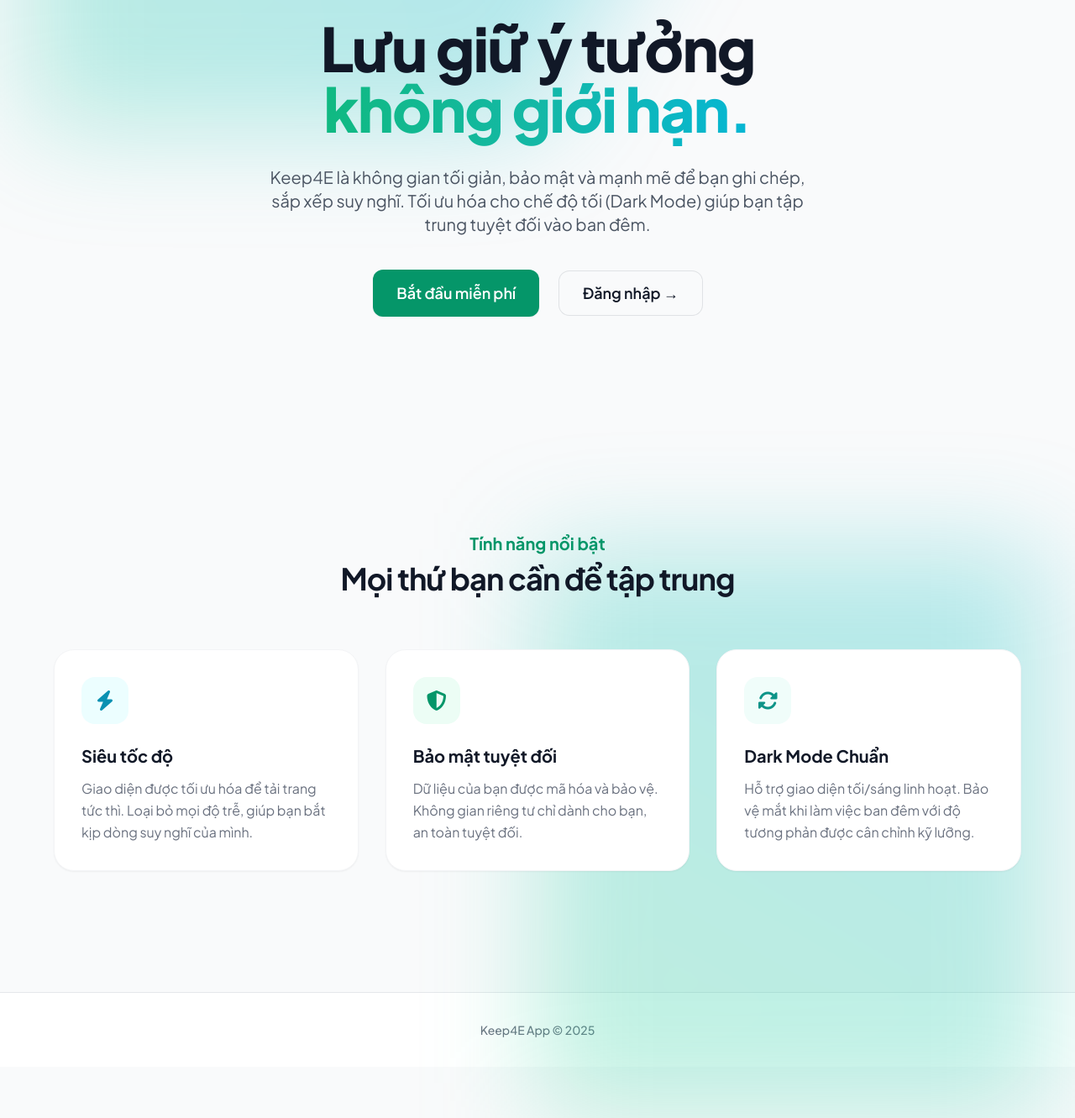
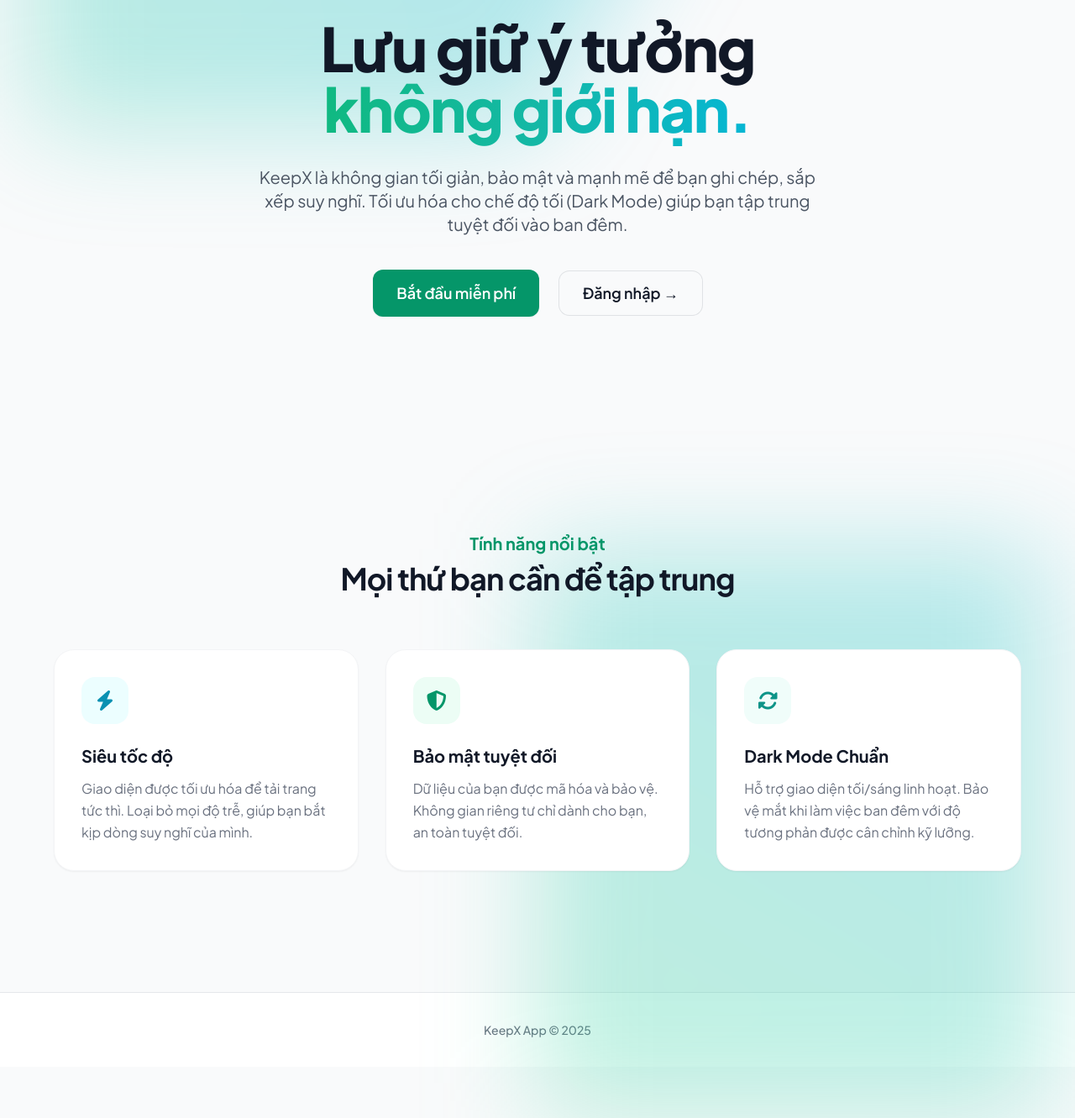
Before and after one commit to trongnhan992k/KeepX, a Django app: template templates/index.html in a window 1280 px wide. Shown: the part 299-1630 px from the top of the page at 84% size. Run offline with Django 5.2, Linux system fonts and the light colour scheme; the template is opened without the code that fills it, so the values that code supplies are empty; some libraries are stand-ins or nearby versions.

Commit message:
fix spelling errors on the main page

```diff
--- a/templates/base.html
+++ b/templates/base.html
@@ -150,7 +150,7 @@
 
     <footer class="bg-white dark:bg-dark-bg border-t border-gray-200 dark:border-dark-border mt-auto">
       <div class="max-w-7xl mx-auto py-8 px-4 text-center">
-        <span class="text-gray-500 dark:text-gray-400 text-sm font-medium">Keep4E App &copy; {% now "Y" %}</span>
+        <span class="text-gray-500 dark:text-gray-400 text-sm font-medium">KeepX App &copy; {% now "Y" %}</span>
       </div>
     </footer>
   </body>
--- a/templates/index.html
+++ b/templates/index.html
@@ -36,7 +36,7 @@
     <p
       class="mt-6 max-w-2xl mx-auto text-lg md:text-xl text-gray-600 dark:text-dark-muted leading-relaxed"
     >
-      Keep4E là không gian tối giản, bảo mật và mạnh mẽ để bạn ghi chép, sắp xếp
+      KeepX là không gian tối giản, bảo mật và mạnh mẽ để bạn ghi chép, sắp xếp
       suy nghĩ. Tối ưu hóa cho chế độ tối (Dark Mode) giúp bạn tập trung tuyệt
       đối vào ban đêm.
     </p>
```
